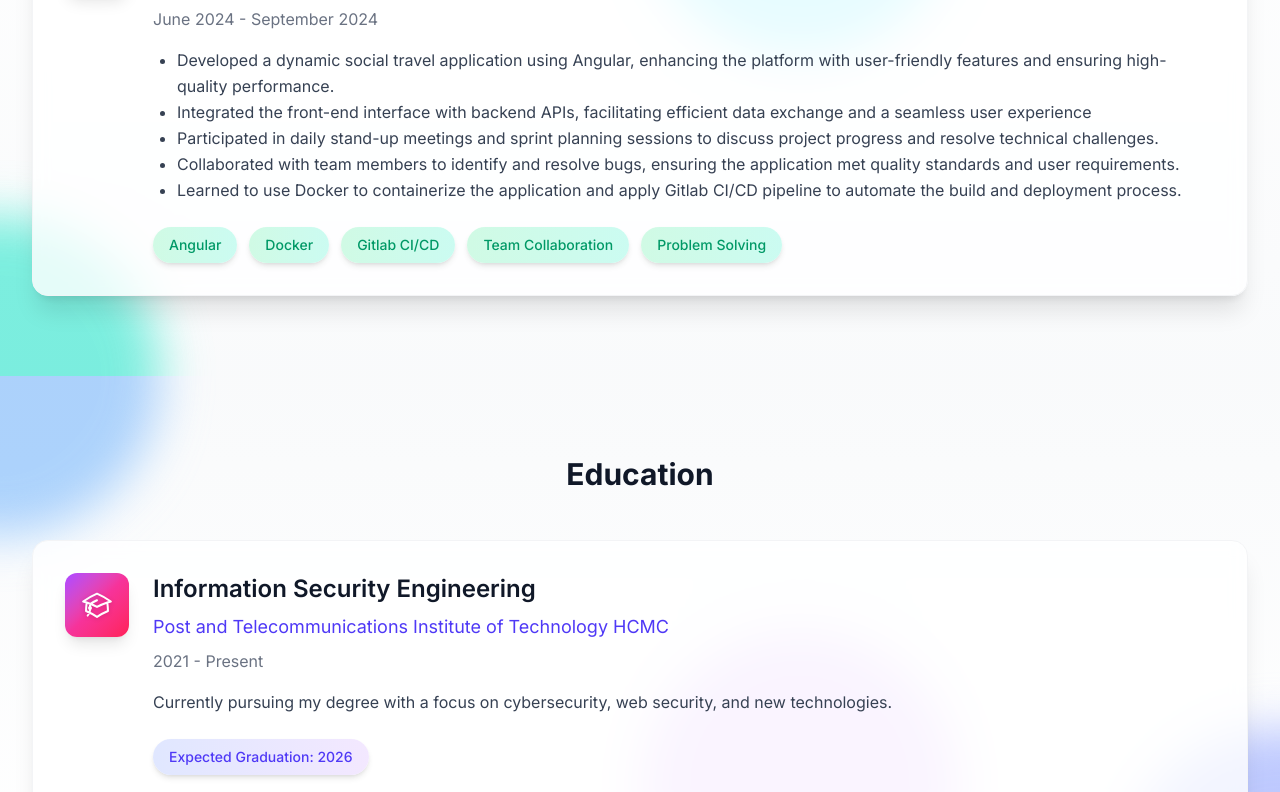
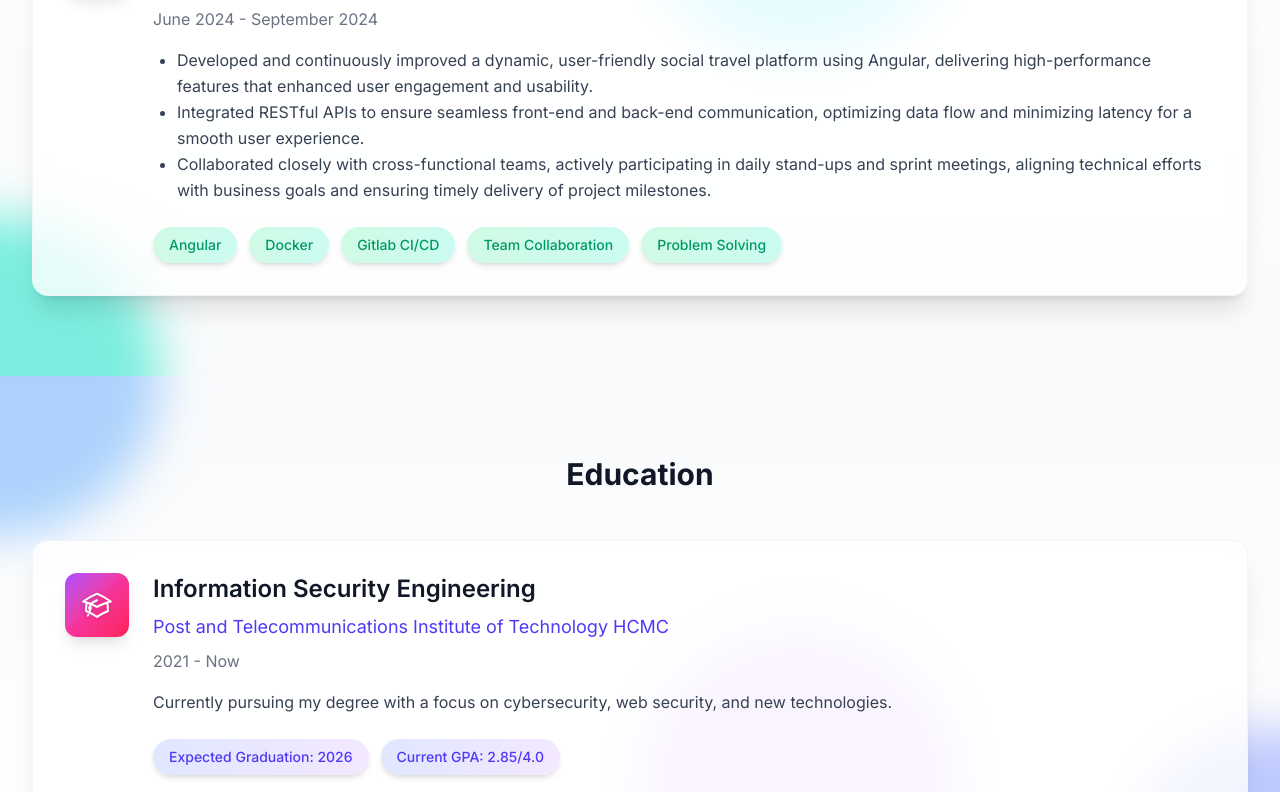
Before and after one commit to phucnguyn-203/portfolio, a Next.js app: page / in a window 1280 px wide. Shown: the part 2820-3612 px from the top of the page. Built offline with nearby package versions, Linux system fonts and the light colour scheme.

Commit message:
Update resume content in PDF and improve Experience and Education sections for clarity and professionalism

```diff
--- a/src/components/sections/EducationSection.tsx
+++ b/src/components/sections/EducationSection.tsx
@@ -76,7 +76,7 @@ export default function EducationSection() {
                                         animate={{ opacity: 1, x: 0 }}
                                         transition={{ duration: 0.5, delay: 1 }}
                                     >
-                                        2021 - Present
+                                        2021 - Now
                                     </motion.p>
                                     <motion.p
                                         className="text-gray-700 dark:text-gray-300 mb-6 leading-relaxed"
@@ -92,8 +92,10 @@ export default function EducationSection() {
                                         and new technologies.
                                     </motion.p>
                                     <div className="flex flex-wrap gap-3">
-                                        {["Expected Graduation: 2026"].map(
-                                            (tag, index) => (
+                                        {[
+                                            "Expected Graduation: 2026",
+                                            "Current GPA: 2.85/4.0",
+                                        ].map((tag, index) => (
                                             <motion.span
                                                 key={index}
                                                 className="px-4 py-2 bg-gradient-to-r from-indigo-100 to-purple-100 dark:from-indigo-900 dark:to-purple-900 text-indigo-600 dark:text-indigo-300 rounded-full text-sm font-medium shadow-md"
@@ -107,16 +109,14 @@ export default function EducationSection() {
                                                 }}
                                                 transition={{
                                                     duration: 0.5,
-                                                        delay:
-                                                            1.2 + index * 0.1,
+                                                    delay: 1.2 + index * 0.1,
                                                 }}
                                                 whileHover={{ scale: 1.05 }}
                                                 whileTap={{ scale: 0.95 }}
                                             >
                                                 {tag}
                                             </motion.span>
-                                            )
-                                        )}
+                                        ))}
                                     </div>
                                 </div>
                             </div>
--- a/src/components/sections/ExperienceSection.tsx
+++ b/src/components/sections/ExperienceSection.tsx
@@ -64,7 +64,7 @@ export default function ExperienceSection() {
                                         animate={{ opacity: 1, x: 0 }}
                                         transition={{ duration: 0.5, delay: 1 }}
                                     >
-                                        TMA Solutions
+                                        TMA SOLUTIONS
                                     </motion.p>
                                     <motion.p
                                         className="text-gray-500 dark:text-gray-400 mb-4"
@@ -87,37 +87,29 @@ export default function ExperienceSection() {
                                         }}
                                     >
                                         <li>
-                                            Developed a dynamic social travel
-                                            application using Angular, enhancing
-                                            the platform with user-friendly
-                                            features and ensuring high-quality
-                                            performance.
+                                            Developed and continuously improved
+                                            a dynamic, user-friendly social
+                                            travel platform using Angular,
+                                            delivering high-performance features
+                                            that enhanced user engagement and
+                                            usability.
                                         </li>
                                         <li>
-                                            Integrated the front-end interface
-                                            with backend APIs, facilitating
-                                            efficient data exchange and a
-                                            seamless user experience
+                                            Integrated RESTful APIs to ensure
+                                            seamless front-end and back-end
+                                            communication, optimizing data flow
+                                            and minimizing latency for a smooth
+                                            user experience.
                                         </li>
 
                                         <li>
-                                            Participated in daily stand-up
-                                            meetings and sprint planning
-                                            sessions to discuss project progress
-                                            and resolve technical challenges.
-                                        </li>
-                                        <li>
-                                            Collaborated with team members to
-                                            identify and resolve bugs, ensuring
-                                            the application met quality
-                                            standards and user requirements.
-                                        </li>
-                                        <li>
-                                            Learned to use Docker to
-                                            containerize the application and
-                                            apply Gitlab CI/CD pipeline to
-                                            automate the build and deployment
-                                            process.
+                                            Collaborated closely with
+                                            cross-functional teams, actively
+                                            participating in daily stand-ups and
+                                            sprint meetings, aligning technical
+                                            efforts with business goals and
+                                            ensuring timely delivery of project
+                                            milestones.
                                         </li>
                                     </motion.ul>
                                     <div className="flex flex-wrap gap-3">
```
Also changed, not shown: 1 other file (tests, documents, lock files or other folders). Lines whose indentation alone changed are shown as unchanged.
